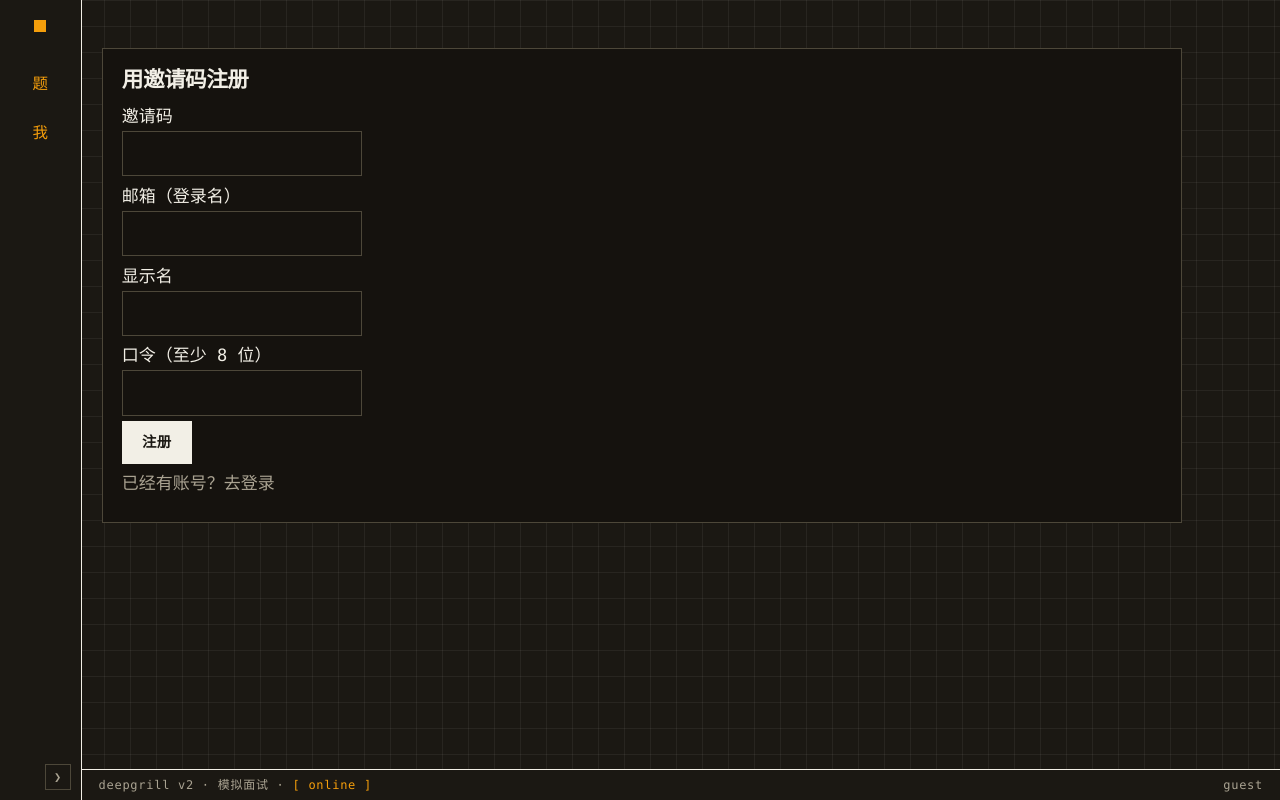
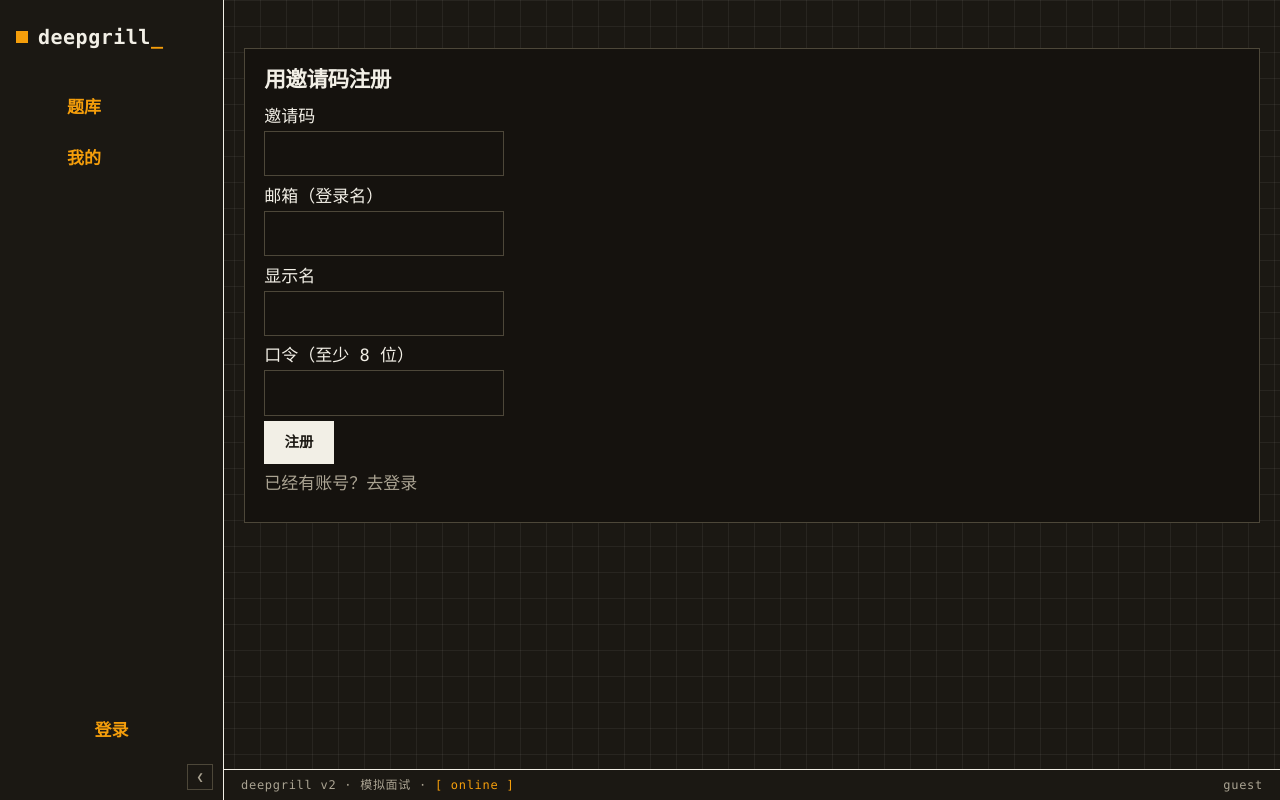
Before and after one commit to wonder-dream/DeepGrill, a FastAPI app: page /register in a window 1280 px wide. Run offline with FastAPI, Linux system fonts and the light colour scheme.

Commit message:
style(web): 边栏/主框拖拽调宽 + 滚动条指针点亮 + 边栏视觉迭代
- 边栏右界与主框左右各设隐形拖拽句柄（Pointer capture + rAF 节流，clamp 收口），
  主框句柄悬停只在指针上下一段亮琥珀渐隐条；宽度只活内存，刷新回默认
- 滚动条细槽常驻，悬停点亮：内嵌区纯 CSS :hover，视口条由 layout.js 做
  右缘 24px 指针跟踪（deepseek-harness 同思路，粒度从列简化成视口）
- 边栏细节：默认展开（去掉 nav-toggle 的 checked）、展开默认宽 14rem、
  底部退出改反色通栏 pill（橙底白字 / 悬停白底橙字）、用户名改居中图签式、
  导航字改橙色加粗放大、展开态单字图标占位隐去
- layout.js 加 ?v=2 缓存穿透（第二次被无指纹强缓存坑，内容哈希待做）

```diff
--- a/app/web/static/app.css
+++ b/app/web/static/app.css
@@ -21,9 +21,10 @@
   --success: #4ade80;
   --info: #6ee7f4;
   --panel: #15120e;
-  --rail: 17rem;            /* 左侧边栏展开宽度；收起态与窄屏在下方覆盖 */
+  /* 展开宽度可被拖拽覆盖（--rail-drag 由 layout.js 以像素写入；收起态与窄屏直接覆盖 --rail） */
+  --rail: var(--rail-drag, 14rem);
   --rail-fold: 5.1rem;
-  --content-w: 70rem;       /* 主内容区最大宽度 */
+  --content-w: var(--content-w-drag, 70rem);  /* 主内容区最大宽度，可被主框句柄以像素覆盖 */
   --font-mono: ui-monospace, "Cascadia Code", "JetBrains Mono", "Fira Code",
                "SF Mono", SFMono-Regular, Menlo, Consolas,
                "Microsoft YaHei", monospace;
@@ -91,17 +92,26 @@ body {
   gap: 12px;
   padding: 9px 16px 10px;
   border-radius: 22px;
-  font-size: 15.5px;
+  font-size: 17px;
+  font-weight: 600;
   line-height: 1.3;
-  color: var(--fg);
+  color: var(--accent);
   text-decoration: none;
   border: 1px solid transparent;
   white-space: nowrap;
   transition: background .12s, color .12s;
 }
-.pill .g { width: 1.3em; text-align: center; color: var(--accent); flex: none; }
+/* 单字图标默认隐形但**占位**（展开态文字右移保持对齐）；收起态才显形 */
+.pill .g { visibility: hidden; width: 1.3em; text-align: center; color: var(--accent); flex: none; }
 .pill:hover, .pill.active { background: var(--fg); color: var(--bg); }
 .pill:hover .g, .pill.active .g { color: inherit; }
+
+/* 反色 pill（退出登录）：默认橙底白字，hover 白底橙字 */
+button.pill { font: inherit; cursor: pointer; }
+.pill.inv { background: var(--accent); border-color: var(--accent); color: var(--fg); }
+.pill.inv .g { color: var(--fg); }
+.pill.inv:hover, .pill.inv.active { background: var(--fg); border-color: var(--fg); color: var(--accent); }
+.pill.inv:hover .g, .pill.inv.active .g { color: var(--accent); }
 
 .rail-meta {
   margin-top: auto;
@@ -111,7 +121,32 @@ body {
   overflow: hidden;
 }
 .rail-meta i { font-style: normal; color: var(--accent); }
-.rail-meta .pill { margin-top: 8px; }
+/* 底部按钮拉通栏宽、文字居中（form.inline 是行内元素，会把 pill 压成短粗一块；
+   glyph 在底栏直接不渲染，省出的位置让文字真正居中） */
+.rail-meta form { display: block; }
+.rail-meta .pill { margin-top: 8px; width: 100%; justify-content: center; }
+.rail-meta .pill .g { display: none; }
+/* 用户名行：居中，两侧渐隐细线夹名字（制图纸图签的意象） */
+.rail-user {
+  display: flex;
+  align-items: center;
+  justify-content: center;
+  gap: 10px;
+  margin: 0 0 12px;
+  font-size: 13.5px;
+  letter-spacing: .08em;
+  color: var(--fg);
+  white-space: nowrap;
+  overflow: hidden;
+}
+.rail-user::before,
+.rail-user::after {
+  content: "";
+  height: 1px;
+  flex: 1 0 12px;   /* 再窄也留一段线 */
+}
+.rail-user::before { background: linear-gradient(to right, transparent, var(--line)); }
+.rail-user::after { background: linear-gradient(to left, transparent, var(--line)); }
 
 /* 收起钮（label 驱动 checkbox），悬停在边栏上才出现 */
 .rail-btn {
@@ -132,15 +167,74 @@ body {
 .sidebar:hover .rail-btn { opacity: 1; }
 .rail-btn:hover { color: var(--accent); border-color: var(--accent); }
 
+/* 拖拽句柄：跨在边栏右边界上的命中条，悬停/拖拽时亮出琥珀中线
+ * （思路同 deepseek-harness 的 AppFrame.handle：独立元素 + Pointer capture） */
+.rail-handle {
+  position: absolute;
+  top: 0; bottom: 0;
+  right: -5px;              /* 8px 的一半再留 1px，跨在边界两侧 */
+  width: 10px;
+  cursor: col-resize;
+  touch-action: none;
+  z-index: 101;
+}
+.rail-handle::after {
+  content: "";
+  position: absolute;
+  top: 0; bottom: 0;
+  left: 50%;
+  width: 2px;
+  margin-left: -1px;
+  background: transparent;
+  transition: background .15s ease;
+}
+.rail-handle:hover::after,
+body.rail-dragging .rail-handle::after { background: var(--accent); }
+/* 拖拽中关掉跟随过渡，否则栏边缘追不上指针 */
+body.rail-dragging .sidebar,
+body.rail-dragging main,
+body.rail-dragging .statusbar { transition: none; }
+
+/* 主框调宽句柄：离线框边界 8px 的隐形命中条。悬停只在指针上下一段
+ * （160px，两端透明度渐隐）亮出琥珀竖条 —— 段的位置由 layout.js 写 --seg-top。
+ * 纯 CSS 定位不了"指针附近的一段"，这一段必须是 JS（同滚动条的指针揭示）。 */
+.main-handle {
+  position: fixed;
+  top: 0; bottom: 0;
+  width: 20px;
+  display: none;              /* 位置由 layout.js 算好才放出来 */
+  cursor: col-resize;
+  touch-action: none;
+  z-index: 90;
+}
+.main-handle::after {
+  content: "";
+  position: absolute;
+  top: var(--seg-top, -200px);
+  height: 160px;
+  left: 50%;
+  width: 2px;
+  margin-left: -1px;
+  background: linear-gradient(to bottom, transparent, var(--accent) 30%, var(--accent) 70%, transparent);
+  opacity: 0;
+  transition: opacity .15s ease;
+  pointer-events: none;
+}
+.main-handle.hot::after,
+body.main-dragging .main-handle::after { opacity: 1; }
+body.main-dragging main { transition: none; }
+
 /* 收起态：窄轨 —— 导航收成图标列，只留单字 glyph 与展开钮 */
 body:has(#nav-toggle:checked) { --rail: var(--rail-fold); }
 body:has(#nav-toggle:checked) .rail-btn::before { content: "❯"; }
 body:has(#nav-toggle:checked) .rail-btn { opacity: 1; }
+body:has(#nav-toggle:checked) .rail-handle { display: none; }
 body:has(#nav-toggle:checked) .lbl,
 body:has(#nav-toggle:checked) .logo-text,
 body:has(#nav-toggle:checked) .rail-meta { display: none; }
 body:has(#nav-toggle:checked) .logo { justify-content: center; }
 body:has(#nav-toggle:checked) .pill { justify-content: center; gap: 0; padding: 9px 0 10px; }
+body:has(#nav-toggle:checked) .pill .g { visibility: visible; }   /* 收起态只留单字图标 */
 
 /* ------------------------------------------------ 主体 */
 main {
@@ -467,6 +561,29 @@ input.rnd { border-radius: 10px; }
 .modal-card h2 { margin-top: 0; }
 .modal-actions { display: flex; gap: 1rem; align-items: center; margin-bottom: .6rem; }
 
+/* ------------------------------------------------ 滚动条：细槽常驻，琥珀 thumb 鼠标在哪条上哪条亮
+ * 思路同 deepseek-harness 的 scrollbar.css（它用 JS 指针跟踪 + 变量重绑做"悬停才出现"，
+ * 我们这里 thumb 常显为暗色、悬停变琥珀 —— 纯 CSS 可达，且不引起行重排） */
+::-webkit-scrollbar { width: 10px; height: 10px; }
+::-webkit-scrollbar-track { background: transparent; }
+::-webkit-scrollbar-corner { background: transparent; }
+::-webkit-scrollbar-thumb {
+  border-radius: 999px;
+  border: 2px solid transparent;        /* 透明边 = 内缩的圆头 grip */
+  background-clip: padding-box;
+  background-color: var(--line);
+  transition: background-color .2s ease;
+}
+/* 主框（视口）滚动条：指针移到右缘 24px 内点亮（layout.js 挂 scrollbar-hot）；
+   sidebar / 悬浮窗等内嵌滚动区悬停即亮，纯 CSS 可达 */
+html.scrollbar-hot::-webkit-scrollbar-thumb,
+.sidebar:hover::-webkit-scrollbar-thumb,
+.modal-card:hover::-webkit-scrollbar-thumb { background-color: var(--accent); }
+/* Firefox 没有伪元素滚动条：细条 + 纯色（不支持悬停变色，平台固有限制） */
+@supports not selector(::-webkit-scrollbar) {
+  html { scrollbar-width: thin; scrollbar-color: var(--line) transparent; }
+}
+
 /* ------------------------------------------------ 折叠块 */
 details.card summary {
   cursor: pointer;
@@ -566,15 +683,17 @@ details.card[open] summary { margin-bottom: .6rem; }
   .card, .logo .caret, .hero .rot span, #live-text::after, .bar i { animation: none; }
   .card:nth-child(n) { animation-delay: 0s; }
   .card:hover, .bento .cell:hover { transform: none; box-shadow: none; }
-  .button, .button::after, a, button.link, .pill, tbody tr, .sidebar, main, .statusbar, .rail-btn { transition: none; }
+  .button, .button::after, a, button.link, .pill, tbody tr, .sidebar, main, .statusbar, .rail-btn, .rail-handle::after { transition: none; }
 }
 
 @media (max-width: 44rem) {
   :root { --rail: var(--rail-fold); }
   .lbl, .logo-text, .rail-meta { display: none; }
   .rail-btn { opacity: 1; }
+  .rail-handle, .main-handle { display: none !important; }
   .logo { justify-content: center; }
   .pill { justify-content: center; gap: 0; padding: 9px 0 10px; }
+  .pill .g { visibility: visible; }
   main { padding: 2rem 12px 5rem; }
   th, td { padding: .35rem .3rem; }
   .exambar .prog { width: 100px; }
--- /dev/null
+++ b/app/web/static/layout.js
@@ -0,0 +1,157 @@
+/* 布局交互：左侧边栏拖拽调宽 + 主框左右调宽句柄 + 主框滚动条的指针揭示。
+ *
+ * 思路同 deepseek-harness 的 AppFrame DragHandle（MIT）：
+ * 独立命中条 + Pointer events + setPointerCapture，move 用 requestAnimationFrame
+ * 节流，拖拽中给 body 挂 *-dragging 类关掉过渡（否则栏边缘追不上指针）。
+ *
+ * 宽度只活在内存：拖拽写入 --rail-drag / --content-w-drag（像素）覆盖对应变量，
+ * 刷新即回默认 —— 同 harness 的"折叠即忘"取舍，也避开 ADR-0004"状态住服务端"
+ * 的持久化问题。边界由 CSS 收口：收起态与窄屏不渲染句柄，这里的 clamp 只是第二道闸。
+ */
+(function () {
+  var root = document.documentElement;
+  var body = document.body;
+
+  /* ---------------- 左侧边栏拖拽调宽 ---------------- */
+  var railHandle = document.getElementById("rail-handle");
+  var RAIL_MIN = 200;   // px，与 harness 的 SIDEBAR_MIN 同量级
+  var RAIL_MAX = 480;
+
+  /* 主框句柄要跟住 main 的左右边界；main 左边距随边栏宽度/收起态变、
+   * 右边距随主框宽度变，所以凡改变这两者的时刻都要重新 sync（见各调用点）。
+   * 声明提前：边栏拖拽的 apply 里也会调它。 */
+  var mainEl = document.querySelector("main");
+  var leftH = document.getElementById("main-handle-left");
+  var rightH = document.getElementById("main-handle-right");
+
+  function syncMainHandles() {
+    if (!mainEl || !leftH || !rightH) return;
+    var r = mainEl.getBoundingClientRect();
+    leftH.style.left = (r.left - 28) + "px";   // 命中条 20px 宽，离线框边界 8px
+    rightH.style.left = (r.right + 8) + "px";
+    leftH.style.display = "block";
+    rightH.style.display = "block";
+  }
+
+  if (railHandle) {
+    railHandle.addEventListener("pointerdown", function (e) {
+      if (e.button !== 0) return;
+      e.preventDefault();
+      // 以按下瞬间的**实际渲染宽度**为基准（px），之后 基准 + dx ——
+      // 避免夹紧后面板跳回存储值。
+      var base = railHandle.parentElement.getBoundingClientRect().width;
+      var origin = e.clientX;
+      railHandle.setPointerCapture(e.pointerId);
+      body.classList.add("rail-dragging");
+
+      var latest = origin;
+      var frame = null;
+      var apply = function () {
+        frame = null;
+        var px = Math.min(RAIL_MAX, Math.max(RAIL_MIN, Math.round(base + latest - origin)));
+        root.style.setProperty("--rail-drag", px + "px");
+        syncMainHandles();   // 主框左边界在跟变
+      };
+      var onMove = function (ev) {
+        latest = ev.clientX;
+        if (!frame) frame = requestAnimationFrame(apply);
+      };
+      var onUp = function () {
+        railHandle.removeEventListener("pointermove", onMove);
+        railHandle.removeEventListener("pointerup", onUp);
+        railHandle.removeEventListener("pointercancel", onUp);
+        if (frame) {
+          cancelAnimationFrame(frame);
+          frame = null;
+        }
+        body.classList.remove("rail-dragging");
+      };
+      railHandle.addEventListener("pointermove", onMove);
+      railHandle.addEventListener("pointerup", onUp);
+      railHandle.addEventListener("pointercancel", onUp);
+    });
+  }
+
+  /* ---------------- 主框左右调宽句柄 ----------------
+   * 离线框边界 8px 的隐形命中条；悬停只在指针上下 80px 亮出琥珀渐隐段
+   * （段的位置 = --seg-top，纯 CSS 定位不了"指针附近的一段"，必须是 JS）。
+   * 主框居中，拖任一侧 = 两侧对称变：宽 基准 + 方向 * 2 * dx。 */
+  var SEG_HALF = 80;
+  var CONTENT_MIN = 560;
+  var CONTENT_MAX = 1680;
+
+  function segFollow(handle) {
+    handle.addEventListener("mousemove", function (e) {
+      handle.style.setProperty("--seg-top", (e.clientY - SEG_HALF) + "px");
+      handle.classList.add("hot");
+    });
+    handle.addEventListener("mouseleave", function () {
+      handle.classList.remove("hot");
+    });
+  }
+
+  function dragContent(handle, dir) {
+    segFollow(handle);
+    handle.addEventListener("pointerdown", function (e) {
+      if (e.button !== 0 || !mainEl) return;
+      e.preventDefault();
+      var base = mainEl.getBoundingClientRect().width;
+      var origin = e.clientX;
+      handle.setPointerCapture(e.pointerId);
+      body.classList.add("main-dragging");
+
+      var latest = origin;
+      var frame = null;
+      var apply = function () {
+        frame = null;
+        var w = Math.min(
+          CONTENT_MAX,
+          Math.max(CONTENT_MIN, Math.round(base + dir * 2 * (latest - origin)))
+        );
+        root.style.setProperty("--content-w-drag", w + "px");
+        syncMainHandles();   // 右句柄要跟住新边界
+      };
+      var onMove = function (ev) {
+        latest = ev.clientX;
+        handle.style.setProperty("--seg-top", (ev.clientY - SEG_HALF) + "px");
+        if (!frame) frame = requestAnimationFrame(apply);
+      };
+      var onUp = function () {
+        handle.removeEventListener("pointermove", onMove);
+        handle.removeEventListener("pointerup", onUp);
+        handle.removeEventListener("pointercancel", onUp);
+        if (frame) {
+          cancelAnimationFrame(frame);
+          frame = null;
+        }
+        body.classList.remove("main-dragging");
+      };
+      handle.addEventListener("pointermove", onMove);
+      handle.addEventListener("pointerup", onUp);
+      handle.addEventListener("pointercancel", onUp);
+    });
+  }
+
+  if (mainEl && leftH && rightH) {
+    dragContent(leftH, -1);   // 左句柄向左拖 = 加宽
+    dragContent(rightH, 1);   // 右句柄向右拖 = 加宽
+    syncMainHandles();
+    window.addEventListener("resize", syncMainHandles);
+    var toggle = document.getElementById("nav-toggle");
+    if (toggle) {
+      toggle.addEventListener("change", function () {
+        setTimeout(syncMainHandles, 200);   // 等收起/展开的过渡结束再对齐
+      });
+    }
+  }
+
+  /* 页面（主框）滚动条：指针进入右缘 HOT_ZONE 像素内才点亮琥珀 thumb。
+   * 纯 CSS 表达不了"指针在滚动条附近"（:hover 只认元素盒，而视口滚动条属于
+   * html），这里用 deepseek-harness 同思路的指针跟踪，粒度从列简化成视口。
+   * sidebar / modal 的滚动条仍由 CSS :hover 负责（app.css 滚动条一节）。 */
+  var HOT_ZONE = 24;
+  document.addEventListener("mousemove", function (e) {
+    var hot = e.clientX >= window.innerWidth - HOT_ZONE;
+    root.classList.toggle("scrollbar-hot", hot);
+  });
+})();
```
Also changed, not shown: app/web/templates/base.html (+10 -4 lines), app/web/test_current_user_context.py (+5 -5 lines).
